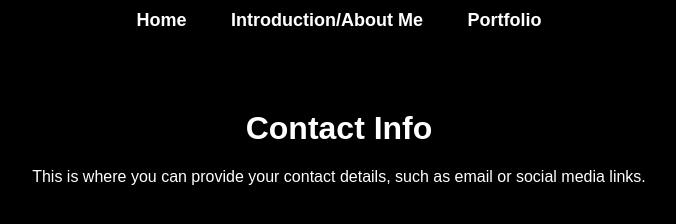
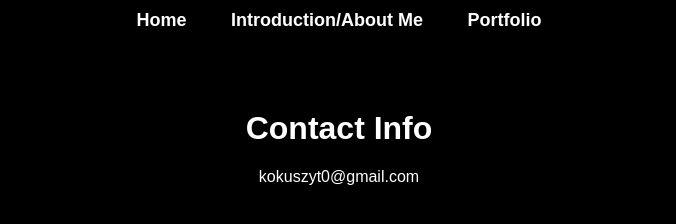
Before and after one commit to kokusz0/kokusz, a plain HTML site: page contact.html in a window 1280 px wide. Shown: the whole page, without its empty margins (301-977 px from the left). Drawn offline with Linux system fonts and the light colour scheme.

Commit message:
Update contact.html

```diff
--- a/contact.html
+++ b/contact.html
@@ -54,7 +54,7 @@
 
     <div class="content">
         <h1>Contact Info</h1>
-        <p>This is where you can provide your contact details, such as email or social media links.</p>
+        <p>kokuszyt0@gmail.com</p>
     </div>
 </body>
 </html>
```
